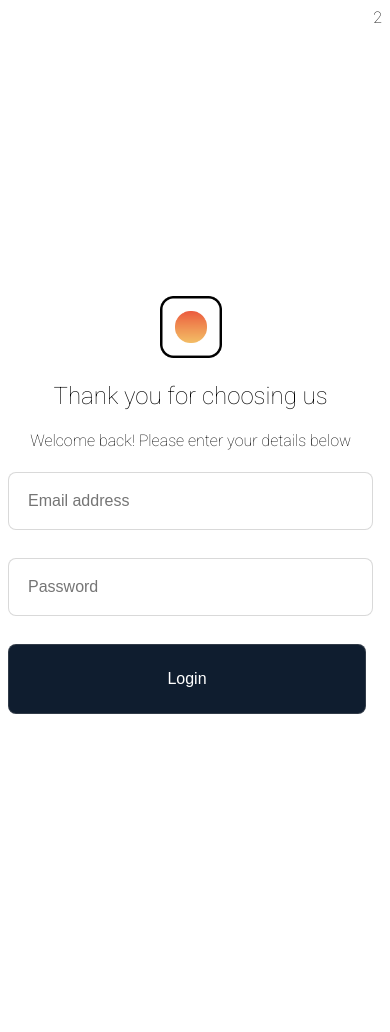
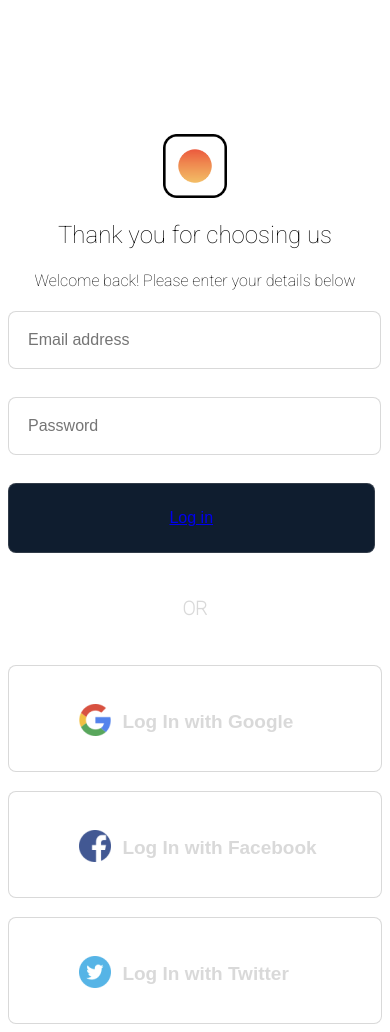
Before and after one commit to ib-creator/Login-Page-Project, a plain HTML site: page index.html in a window 390 px wide. Before the commit the page ends 844 px from the top, so only its background shows below. Drawn offline with Linux system fonts and the light colour scheme.

Commit message:
second commit

```diff
--- a/index.html
+++ b/index.html
@@ -8,12 +8,13 @@
     <title>Well's Investments | Login</title>
     <link rel="stylesheet" href="stylesheet.css">
     <link href="https://fonts.googleapis.com/css2?family=Roboto:wght@100&display=swap" rel="stylesheet">
+    <link rel="index" href="Dashboard-Page/dashboard.html">
 </head>
 
 <body>
     <!----the two containers container the login section on the left and the company images on the right---->
     <div class="boxes">
-        <div>
+        <div style="margin-top: -162px;">
             <div id="logo-container"><img src="images/logo.png"
                     alt="a small orange cirlce logo with a square black outline" class="logo-img"></div>
             <h2>Thank you for choosing us</h2>
@@ -24,15 +25,40 @@
 
 
             <button id="login-btn">
-                Login
+                <a href="dashboard-page/dashboard.html">Log in </a>
+            </button>
+            <h6>OR</h6>
+
+            <!----log in buttons with the social media logo's-->
+            <button class="logo-btn-container">
+
+                <img src="images/google.png" alt="a logo of the icon Google" class="btn-logo">
+                <h6 class="login-title">Log In with Google</h6>
             </button>
 
+            <br>
+            <button class="logo-btn-container">
+                <img src="images/facebook.png" alt="a logo of the icon Google" class="btn-logo">
+                <h6 class="login-title">Log In with Facebook</h6>
+            </button>
 
+            <br>
+
+            <button class="logo-btn-container">
+                <img src="images/twitter.png" alt="a logo of the icon Google" class="btn-logo">
+                <h6 class="login-title">Log In with Twitter</h6>
+            </button>
 
         </div>
 
 
-        <div>2</div>
+
+
+
+        <div>
+            <img src="images/Right Pane.jpg" alt="" id="right-img">
+
+        </div>
     </div>
     <!--------------->
 </body>
--- a/stylesheet.css
+++ b/stylesheet.css
@@ -39,16 +39,26 @@ h4 {
 }
 
 h6 {
+    font-size: 19px;
+    color: #8080804d;
     text-align: center;
-    font-size: 1em;
+}
+
+.login-title {
+
+    font-size: 19px;
+    color: #8080804d;
+    ;
 }
 
 
-/* Styling for input text section */
+/* Styling for input text section and buttons */
 
 input[type="text"]#subdomain {
     -webkit-appearance: none !important;
     border: 1px solid #8080804d;
+    color: #8080804d;
+    ;
     width: 89%;
     padding: 19px;
     margin-bottom: 28px;
@@ -83,4 +93,69 @@ input[type="text"]#subdomain {
     outline: none;
 }
 
+/* the buttons with the social media buttons */
+.logo-btn-container {
+    display: flex;
+    width: 100%;
+
+}
+
+/* the class added to all social media logos in the buttons*/
+
+.logo-btn-container {
+    height: 70px;
+    border-radius: 8px;
+    border: 1px #8080804d solid;
+    background-color: white;
+    height: 107px;
+    outline: none;
+}
+
+.btn-logo {
+    padding: 11px;
+    width: 9%;
+    margin-top: 26px;
+    margin-left: 91px;
+}
+
 /* ------ */
+
+/* the right company image */
+#right-img {
+
+    height: 1095px;
+    width: 216%;
+    float: right;
+    margin-right: -18em;
+}
+
+
+/* MEDIA QUERIES */
+
+/* MEDIA QUERY FOR MOBILE DEVICES */
+
+@media only screen and (max-width: 600px) {
+    #right-img {
+        display: none;
+    }
+
+    .logo-btn-container {}
+
+    .btn-logo {
+        margin-left: 53px;
+    }
+}
+
+/* Small devices, portrait tablets and large phones, 600px and up) */
+
+@media only screen and (min-width: 600px) and (max-width: 1023px) {
+
+    #right-img {
+        display: none;
+    }
+
+    .boxes {
+        display: flex;
+        justify-content: center;
+    }
+}
```
Also changed, not shown: Dashboard-Page/dashboard.html (added, +18 -0 lines), Dashboard-Page/dashboard.css (added).
